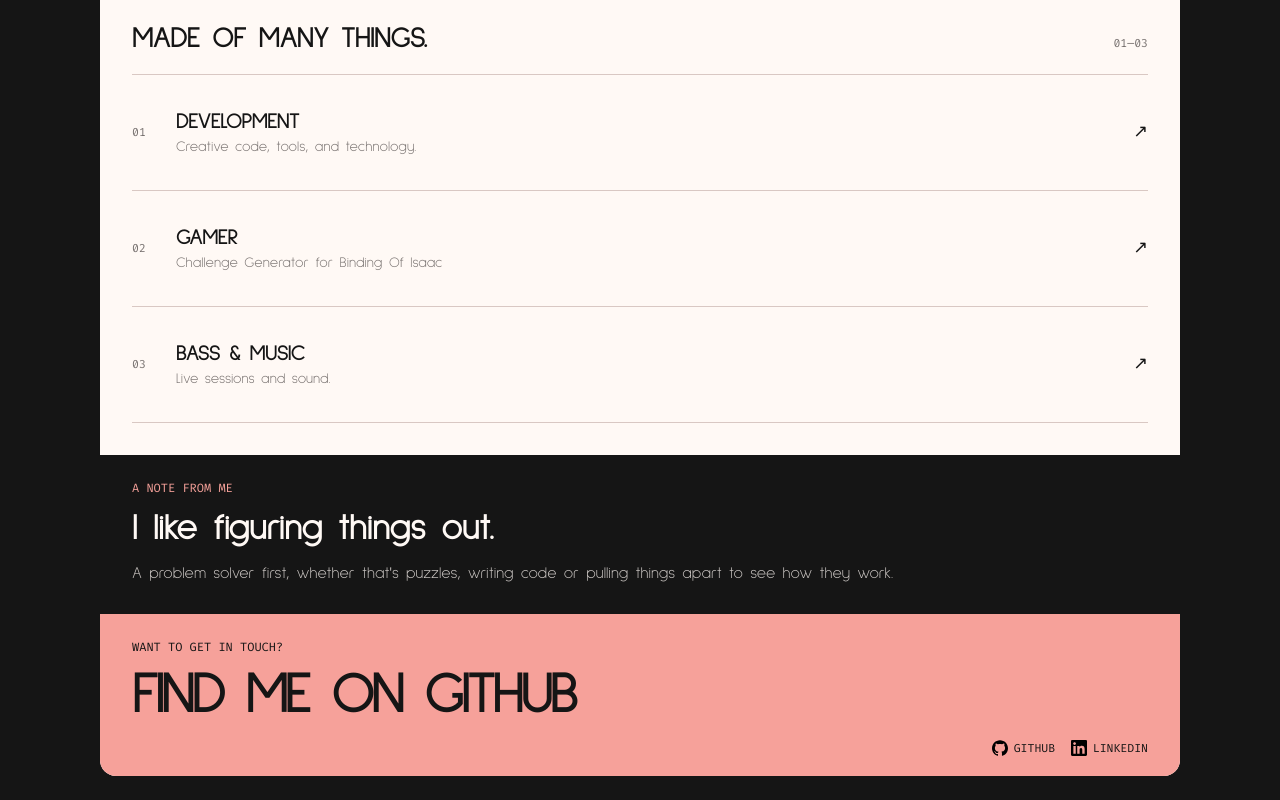
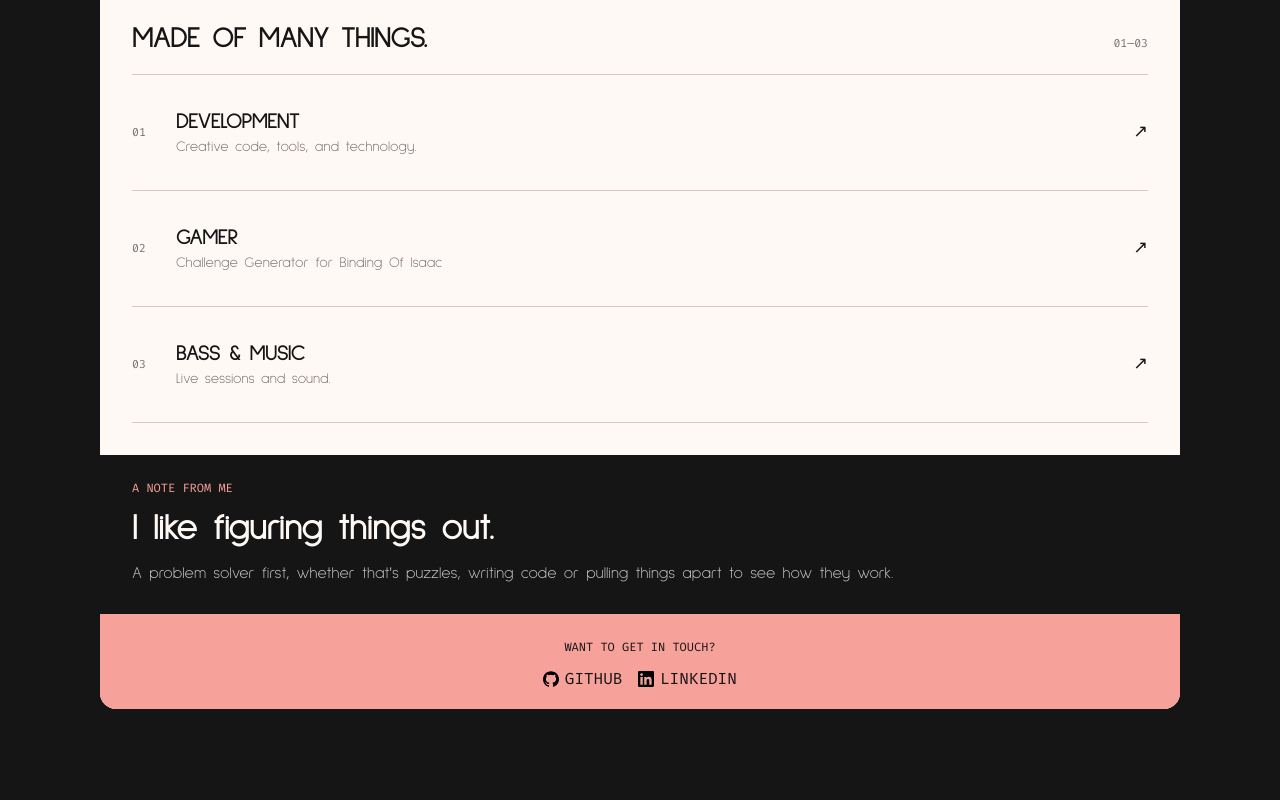
Before and after one commit to josh-cook/personal-website, a React (Vite) app: page / in a window 1280 px wide. Shown: the part 616-1416 px from the top of the page. After the commit the page ends 1349 px from the top, so only its background shows below. Built offline with nearby package versions, Linux system fonts and the light colour scheme.

Commit message:
refactor(ui-changes): update contact footer to be centered (#33)

```diff
--- a/src/App.css
+++ b/src/App.css
@@ -240,14 +240,18 @@ a {
 
 .contact-bottom {
   font-family: var(--font-mono);
-  font-size: 0.72rem;
   text-transform: uppercase;
+}
+
+.footer-eyebrow {
+  display: flex;
+  justify-content: center;
 }
 
 .links {
   display: flex;
   flex-wrap: wrap;
-  justify-content: flex-end;
+  justify-content: center;
   gap: 1rem;
 }
 
--- a/src/components/Footer.tsx
+++ b/src/components/Footer.tsx
@@ -3,8 +3,10 @@ import { Links } from './Links'
 export const Footer = () => {
   return (
     <footer className="contact" id="contact" aria-labelledby="contact-title">
-      <p className="eyebrow">Want to get in touch?</p>
-      <h2 id="contact-title">Find me on GitHub</h2>
+      <div className="footer-eyebrow">
+        <p className="eyebrow">Want to get in touch?</p>
+      </div>
+
       <div className="contact-bottom">
         <Links />
       </div>
```
